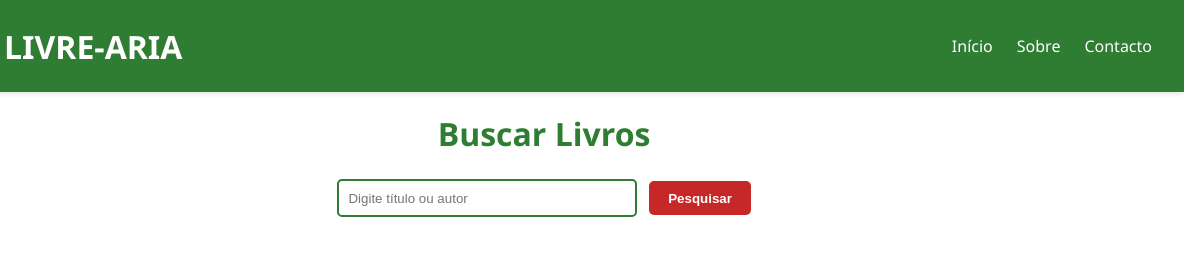
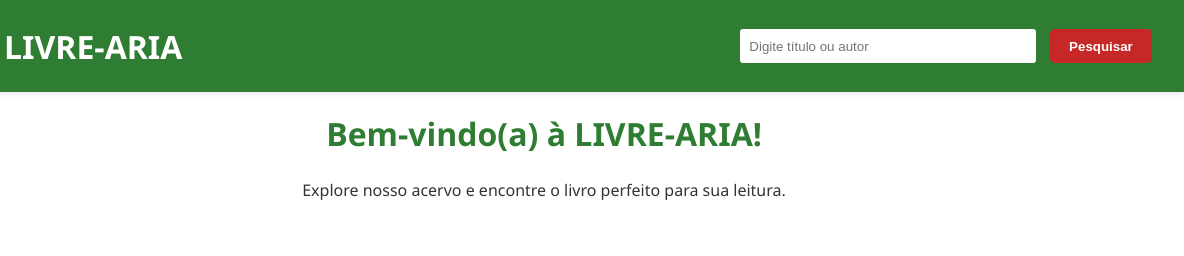
Before and after one commit to GuilhermeMouro/Livre-Aria, a plain HTML site: page index.html in a window 1280 px wide. Shown: the full height of the page, 96-1280 px from the left. Drawn offline with Linux system fonts and the light colour scheme.

Commit message:
Update index.html

```diff
--- a/index.html
+++ b/index.html
@@ -12,25 +12,18 @@
         <img src="imagens/livre-aria_logo.png" alt="Logo Livre-Aria">
         <span>LIVRE-ARIA</span>
     </div>
-    <nav>
-        <ul>
-            <li><a href="#">Início</a></li>
-            <li><a href="#">Sobre</a></li>
-            <li><a href="#">Contacto</a></li>
-        </ul>
-    </nav>
+    <div class="busca-header">
+        <input type="text" id="search" placeholder="Digite título ou autor">
+        <button>Pesquisar</button>
+    </div>
 </header>
 
+<main>
+    <h1>Bem-vindo(a) à LIVRE-ARIA!</h1>
+    <p>Explore nosso acervo e encontre o livro perfeito para sua leitura.</p>
+    <div id="resultados"></div>
+</main>
 
-    <main>
-        <h1>Buscar Livros</h1>
-        <div class="busca">
-            <input type="text" id="search" placeholder="Digite título ou autor">
-            <button onclick="buscarLivros()">Pesquisar</button>
-        </div>
-        <div id="resultados"></div>
-    </main>
-
-    <script src="script.js"></script>
+<script src="script.js"></script>
 </body>
 </html>
```
